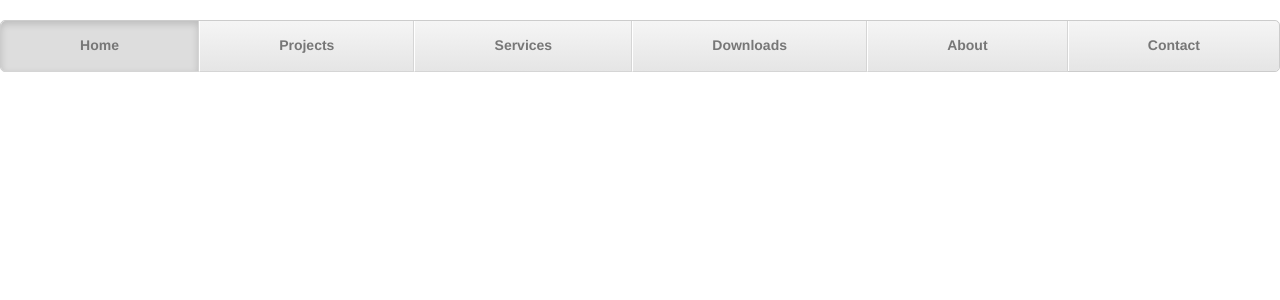
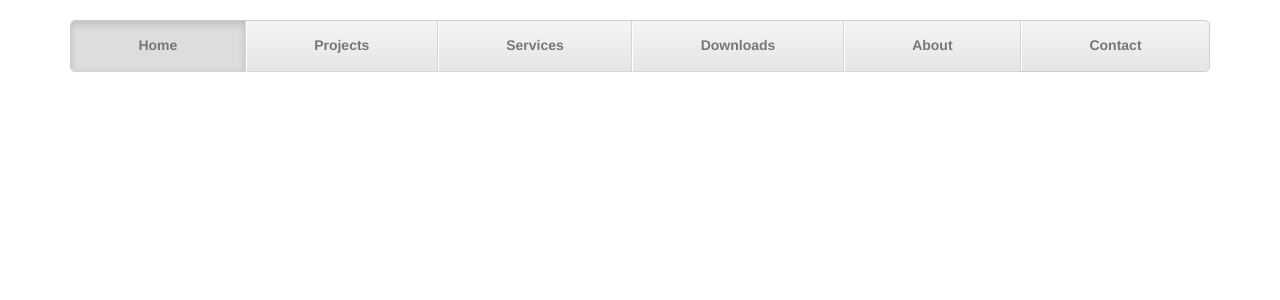
Before and after one commit to tinbar/atindra, a Flask app: page / in a window 1280 px wide. Shown: the top 300 px of the page. Run offline with Flask 2, Linux system fonts and the light colour scheme; some libraries are stand-ins or nearby versions.

Commit message:
justified nav

```diff
--- a/templates/base.html
+++ b/templates/base.html
@@ -7,6 +7,8 @@
         <link rel="stylesheet" href="static/stylesheets/justified-nav.css">
     </head>
     <body>
+      <!-- Nav bar -->
+    	<div class="container">
             <nav>
               <ul class="nav nav-justified">
                 <li class="active"><a href="#">Home</a></li>
@@ -17,6 +19,7 @@
                 <li><a href="#">Contact</a></li>
               </ul>
             </nav>
+        </div>
     	{% block body %}{% endblock %}
         <script src="static/js/jquery-1.12.0.js"></script>
         <script src="static/js/bootstrap-sprockets.js"></script>
```
Lines whose indentation alone changed are shown as unchanged.
